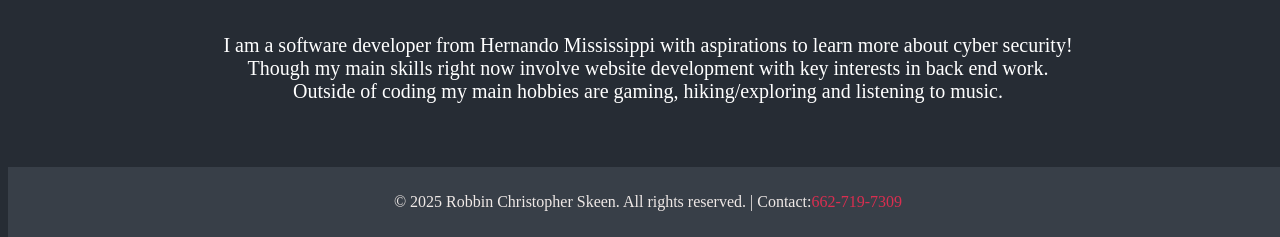
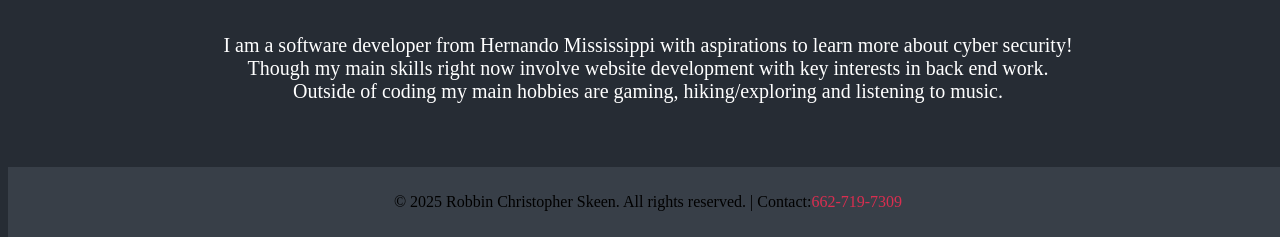
Before and after one commit to chris-skeen/Portfolio-V2, a Django app: page /robbinskeen/about in a window 1280 px wide. Shown: the part 793-1030 px from the top of the page. Run offline with Django 5.2, Linux system fonts and the light colour scheme; some web fonts are replaced.

Commit message:
Revert "footer color different"
This reverts commit e077edb0f59b1c29024424efa849ab1742bea1bd.

```diff
--- a/app/static/style.css
+++ b/app/static/style.css
@@ -424,7 +424,6 @@ img {
   margin-top: 5%;
   display: block;
   flex-direction: column;
-  color: #EFE9E7;
 }
 
 .email-link {
```
